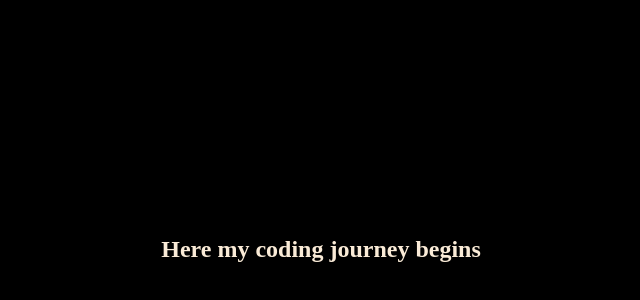
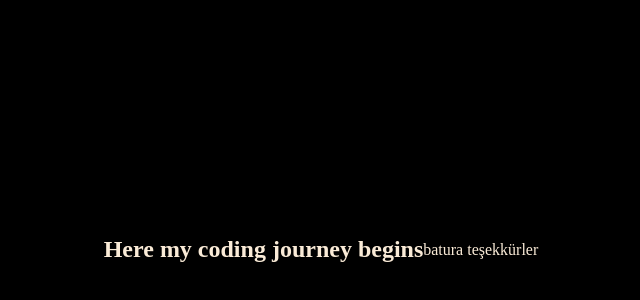
Before and after one commit to meliskeskin/pagetrial, a plain HTML site: page index.html in a window 1280 px wide. Shown: the part 150-450 px from the top of the page, without its empty margins (319-959 px from the left). Drawn offline with Linux system fonts and the light colour scheme.

Commit message:
hello world2

```diff
--- a/index.html
+++ b/index.html
@@ -18,5 +18,6 @@
 </head>
 <body>
 <h2>Here my coding journey begins</h2>
+<div> batura teşekkürler </div>
 </body>
 </html>
```
